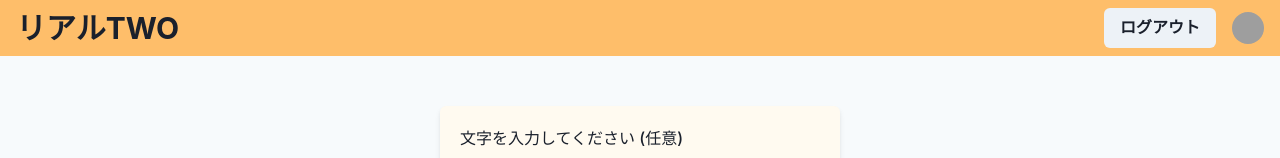
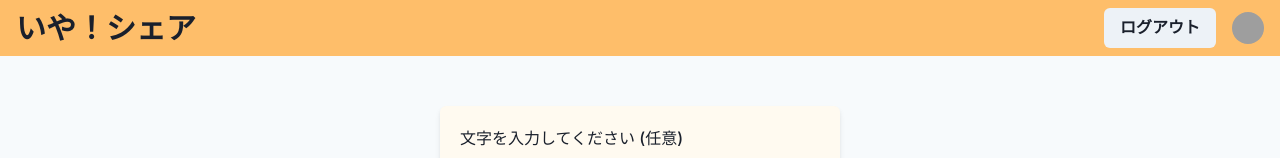
Before and after one commit to haruharuGit/my_projects, a React (Create React App) app in the folder frontend/: page /create in a window 1280 px wide. Shown: the top 158 px of the page. Built offline with nearby package versions, Linux system fonts and the light colour scheme; no server answers; grey boxes are pictures that could not be loaded.

Commit message:
タイトル変更

```diff
--- a/frontend/src/layouts/Header.jsx
+++ b/frontend/src/layouts/Header.jsx
@@ -27,7 +27,7 @@ const Header = () => {
       <Flex h="14" alignItems="center" justifyContent="space-between" maxW="container.xl" mx="auto" px={4}>
         {/* <Link href="/" passHref> */}
           <Heading as="h1" size="lg">
-            リアルTWO
+            いや！シェア
           </Heading>
         {/* </Link> */}
         <Flex alignItems="center" gap={4}>
--- a/frontend/src/pages/Home.jsx
+++ b/frontend/src/pages/Home.jsx
@@ -30,7 +30,7 @@ export default function LandingPage() {
                 fontWeight="bold"
                 textAlign="center"
               >
-                リアルTWO
+                いや！シェア
               </Heading>
               <Text
                 fontSize={{ base: 'md', lg: 'lg' }}
```
